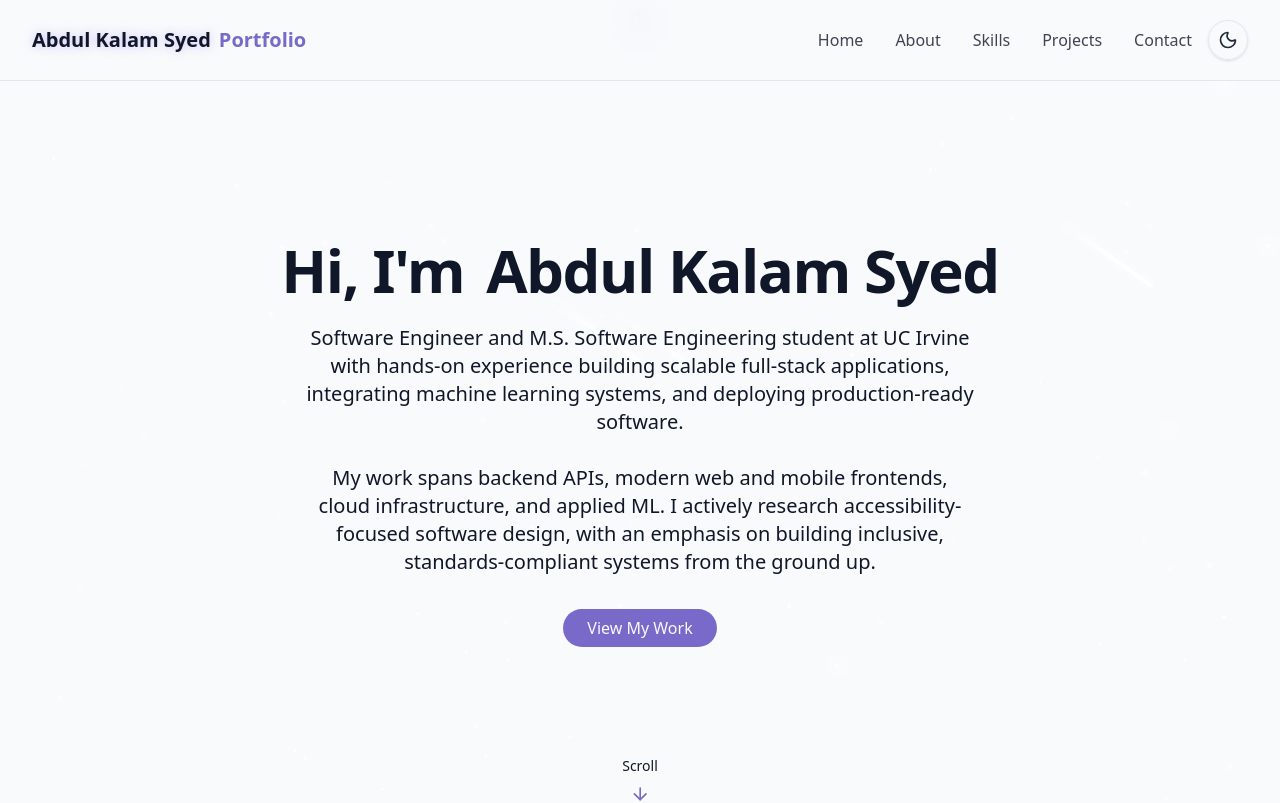
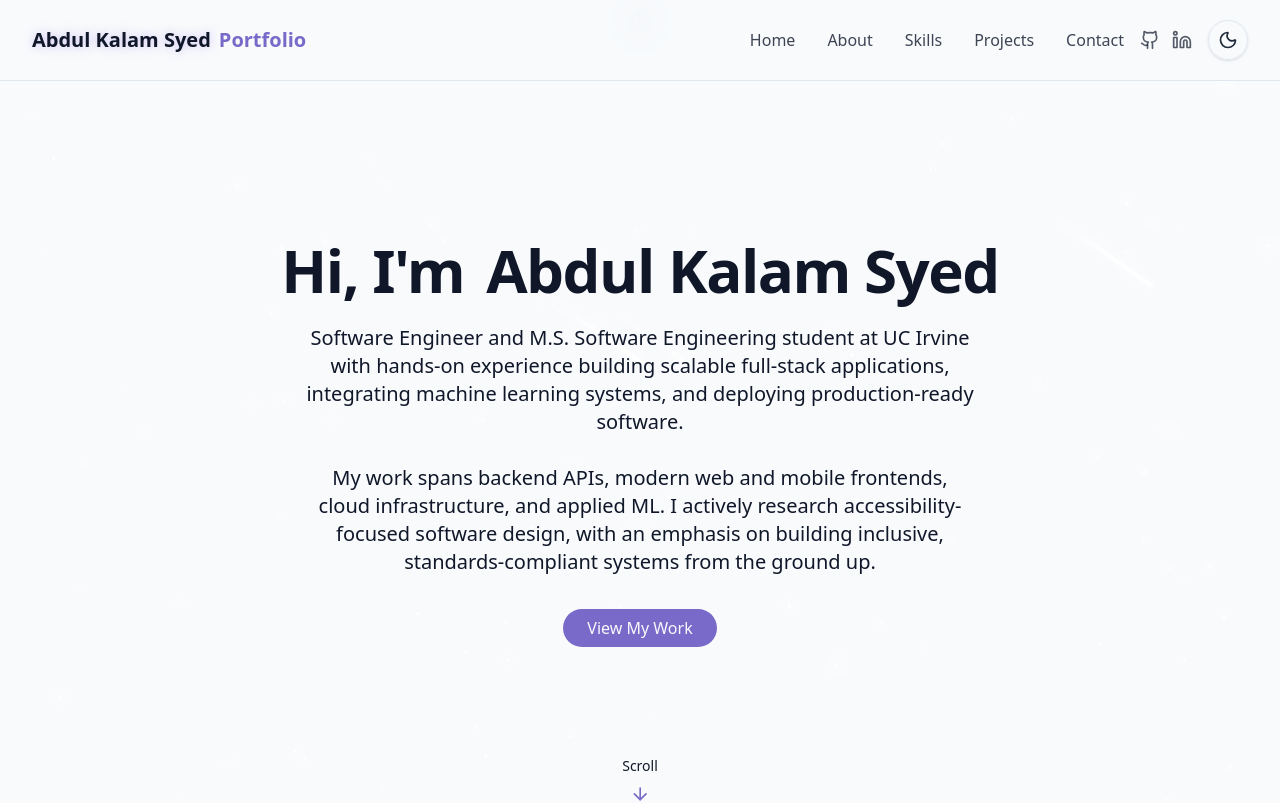
Before and after one commit to abdulksyed10/My-Portfolio-Website, a React app: page / in a window 1280 px wide. Shown: the top 803 px of the page. Built offline with nearby package versions, Linux system fonts and the light colour scheme; the HTML template or start-up script is replaced by a standard one.

Commit message:
Added Github and Linkedin to nav bar

```diff
--- a/src/components/Navbar.jsx
+++ b/src/components/Navbar.jsx
@@ -1,5 +1,5 @@
 import { cn } from "@/lib/utils";
-import { Menu, X } from "lucide-react";
+import { Menu, X, Github, Linkedin } from "lucide-react";
 import { useEffect, useState } from "react";
 import { ThemeToggle } from "./ThemeToggle";
 
@@ -46,9 +46,14 @@ export const Navbar = () => {
         )}
       >
         <div className="container flex items-center justify-between">
-          <a className="text-xl font-bold flex items-center" href="#hero">
+          {/* Brand */}
+          <a
+            className="text-xl font-bold flex items-center max-w-[65%] md:max-w-none"
+            href="#hero"
+          >
             <span className="text-glow text-foreground">Abdul Kalam Syed</span>
-            <span className="ml-2 text-primary">Portfolio</span>
+            {/* Hide on very small screens to avoid crowding */}
+            <span className="ml-2 text-primary hidden sm:inline">Portfolio</span>
           </a>
 
           <div className="flex items-center gap-4">
@@ -65,6 +70,31 @@ export const Navbar = () => {
               ))}
             </div>
 
+            {/* Socials: desktop only */}
+            <div className="hidden md:flex items-center gap-3">
+              <a
+                href="https://github.com/abdulksyed10"
+                target="_blank"
+                rel="noopener noreferrer"
+                aria-label="GitHub"
+                className="text-foreground/70 hover:text-primary transition-colors"
+              >
+                <Github size={20} />
+              </a>
+
+              <a
+                href="https://www.linkedin.com/in/abdul-kalam-syed"
+                target="_blank"
+                rel="noopener noreferrer"
+                aria-label="LinkedIn"
+                className="text-foreground/70 hover:text-primary transition-colors"
+              >
+                <Linkedin size={20} />
+              </a>
+            </div>
+
+            {/* Compact controls on the right */}
+            <div className="flex items-center gap-2">
               <ThemeToggle />
 
               {/* Mobile menu toggle */}
@@ -78,6 +108,7 @@ export const Navbar = () => {
               </button>
             </div>
           </div>
+        </div>
       </nav>
 
       {/* MOBILE OVERLAY */}
@@ -87,16 +118,17 @@ export const Navbar = () => {
           "z-110", // above hero, below the button
           "bg-background/95 dark:bg-background/85 backdrop-blur-md",
           "transition-opacity duration-300",
-          isMenuOpen ? "opacity-100 pointer-events-auto" : "opacity-0 pointer-events-none"
+          isMenuOpen
+            ? "opacity-100 pointer-events-auto"
+            : "opacity-0 pointer-events-none"
         )}
-        // clicking outside closes
         onClick={closeMenu}
       >
-        {/* stop click propagation so clicks inside menu don't close unless link clicked */}
         <div
           className="h-full w-full flex flex-col items-center justify-center"
           onClick={(e) => e.stopPropagation()}
         >
+          {/* Links */}
           <div className="flex flex-col items-center space-y-8 text-2xl">
             {navItems.map((item) => (
               <a
@@ -109,6 +141,31 @@ export const Navbar = () => {
               </a>
             ))}
           </div>
+
+          {/* Socials: mobile only (below links) */}
+          <div className="mt-10 flex items-center gap-6">
+            <a
+              href="https://github.com/abdulksyed10"
+              target="_blank"
+              rel="noopener noreferrer"
+              aria-label="GitHub"
+              className="text-foreground/80 hover:text-primary transition-colors"
+              onClick={closeMenu}
+            >
+              <Github size={28} />
+            </a>
+
+            <a
+              href="https://www.linkedin.com/in/abdul-kalam-syed"
+              target="_blank"
+              rel="noopener noreferrer"
+              aria-label="LinkedIn"
+              className="text-foreground/80 hover:text-primary transition-colors"
+              onClick={closeMenu}
+            >
+              <Linkedin size={28} />
+            </a>
+          </div>
         </div>
       </div>
     </>
```
Lines whose indentation alone changed are shown as unchanged.
